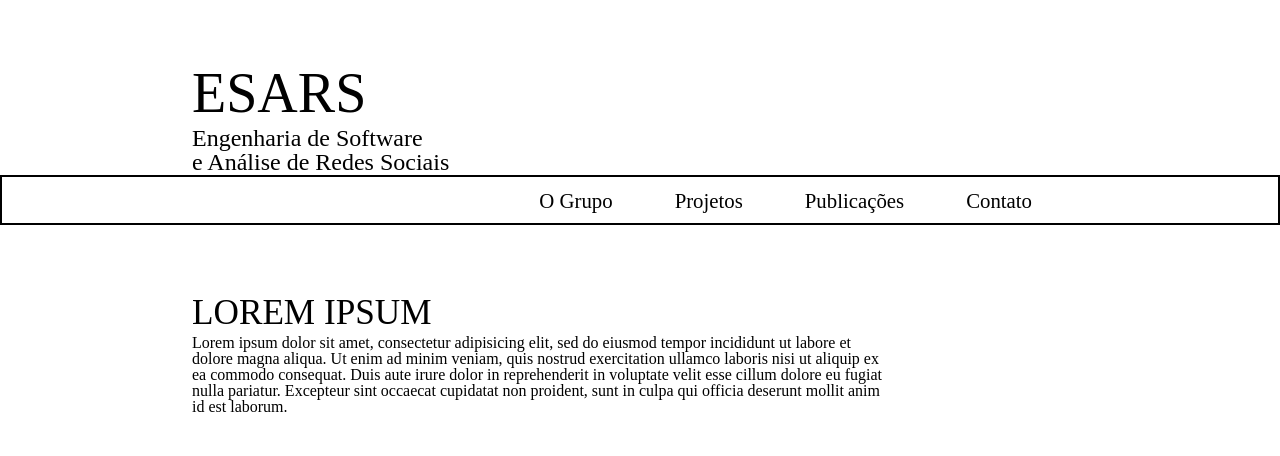
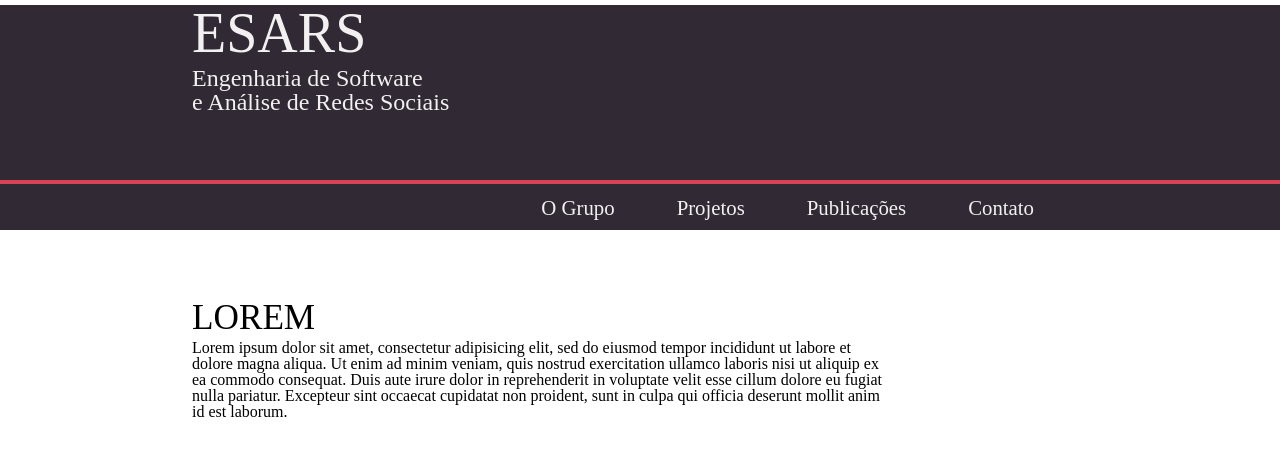
Before and after one commit to Aaronsantos/esars, a plain HTML site: page index.html in a window 1280 px wide. Drawn offline with Linux system fonts and the light colour scheme.

Commit message:
criando header

```diff
--- a/css/reset.css
+++ b/css/reset.css
@@ -25,7 +25,6 @@ time, mark, audio, video {
 	font-size: 100%;
 	font: inherit;
 	vertical-align: baseline;
-  color: black;
 }
 /* HTML5 display-role reset for older browsers */
 article, aside, details, figcaption, figure,
--- a/css/style.css
+++ b/css/style.css
@@ -28,11 +28,18 @@ main {
 
 /* HEADER */
 
+header {
+
+  color: #f2f0f1;
+  background-color:  #312934;
+}
+
 .heroSection{
   height: 175px;
   vertical-align: baseline;
-  padding-top: 60px;
+  /*padding-top: 60px;*/
 }
+
 
 .title>h2{
   font-size: 1.5em;
@@ -46,9 +53,8 @@ main {
   display: block;
   width: 100%;
   padding-left: 15%;
-  border: 2px solid black;
+  border-top: 4px solid #d94154;
   box-sizing: border-box;
-  background-color: white;
   height: 50px;
   padding-top: 10px;
   text-align: right;
@@ -63,6 +69,11 @@ main {
   padding: 4px;
 }
 
+.menuItem > a{
+
+  color: #f2f0f1;
+}
+
 .menuItem>a:hover,
 .menuItem>label:hover{
   cursor: pointer;
@@ -72,6 +83,8 @@ main {
 /*DROP MENU*/
 
 .dropContent>.menuItem{
+
+  color: #f2f0f1;
   display: block;
 }
 
@@ -92,7 +105,11 @@ main {
   text-align: left;
 }
 
-#dropCheck:checked+label+.dropContent{
+.dropMenu:hover{
+  position: absolute;
+}
+
+.dropMenu:hover > .dropContent{
   display: block;
   position: absolute;
 }
--- a/index.html
+++ b/index.html
@@ -17,8 +17,7 @@
       <nav class="mainMenu container">
         <ul>
           <li class="menuItem dropMenu ">
-            <input type="checkbox" name="dropItem" value="" id="dropCheck">
-            <label for="dropCheck">O Grupo</label>
+                O Grupo
             <ul class="dropContent">
               <li class="menuItem" ><a href="#">Sobre</a></li>
               <li class="menuItem" ><a href="#">Membros</a></li>
@@ -32,7 +31,7 @@
     </header>
     <main class="container">
       <section class="topic">
-        <h2>LOREM IPSUM</h2>
+        <h2>LOREM <IPSUM></IPSUM></h2>
         <p>Lorem ipsum dolor sit amet, consectetur adipisicing elit, sed do eiusmod tempor incididunt ut labore et dolore magna aliqua. Ut enim ad minim veniam, quis nostrud exercitation ullamco laboris nisi ut aliquip ex ea commodo consequat. Duis aute irure dolor in reprehenderit in voluptate velit esse cillum dolore eu fugiat nulla pariatur. Excepteur sint occaecat cupidatat non proident, sunt in culpa qui officia deserunt mollit anim id est laborum.
         </p>
       </section>
```
